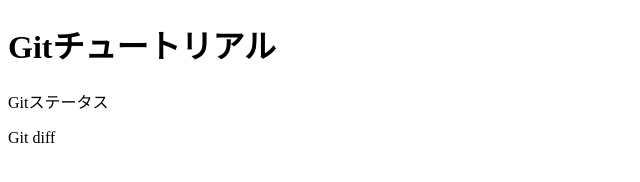
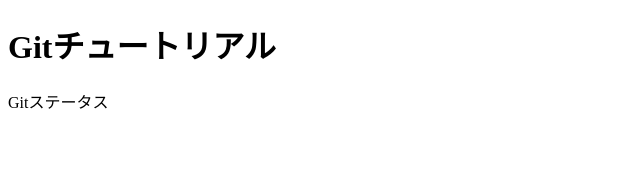
Before and after one commit to yssakurabo/git_tutorial, a plain HTML site: page index.html in a window 1280 px wide. Shown: the full height of the page, 0-640 px from the left. Drawn offline with Linux system fonts and the light colour scheme.

Commit message:
Git diffの削除

```diff
--- a/index.html
+++ b/index.html
@@ -8,6 +8,5 @@
 <body>
     <h1>Gitチュートリアル</h1>
     <p>Gitステータス</p>
-    <p>Git diff</p>
 </body>
 </html>
```
